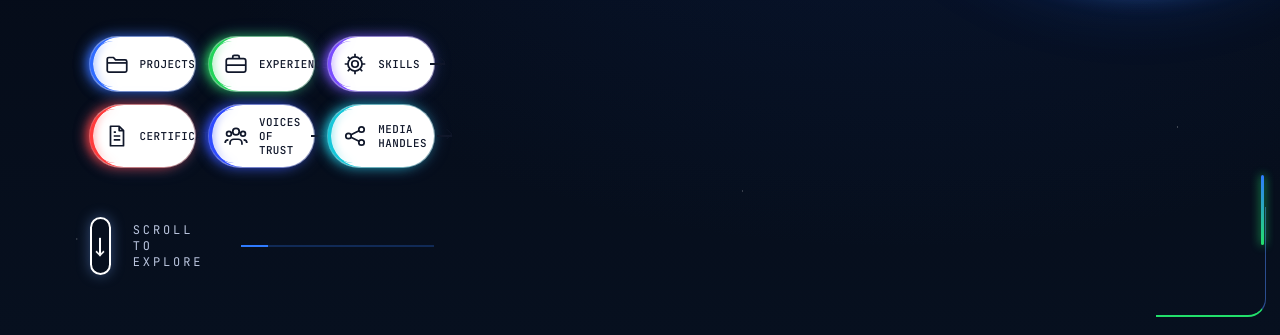
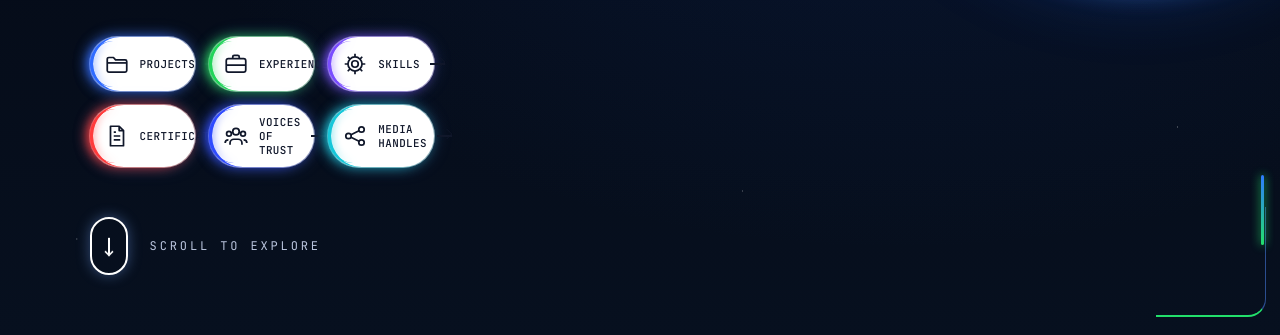
Before and after one commit to Krish4tech/Portfolio, a plain HTML site: page index.html in a window 1280 px wide. Shown: the part 465-800 px from the top of the page. Drawn offline with nearby package versions, Linux system fonts and the light colour scheme; a web font is replaced by a local one.

Commit message:
initialise changes

```diff
--- a/index.html
+++ b/index.html
@@ -99,7 +99,7 @@
       <div class="scroll-hint">
         <span class="mouse"><i></i></span>
         <span class="scroll-text">SCROLL TO EXPLORE</span>
-        <span class="scroll-line"></span>
+
       </div>
     </div>
 
```
